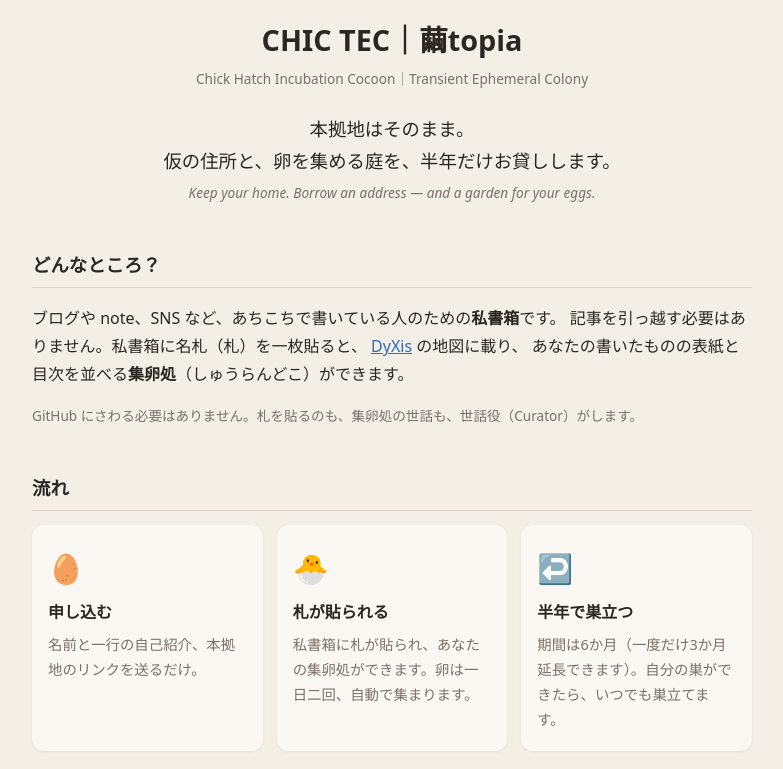
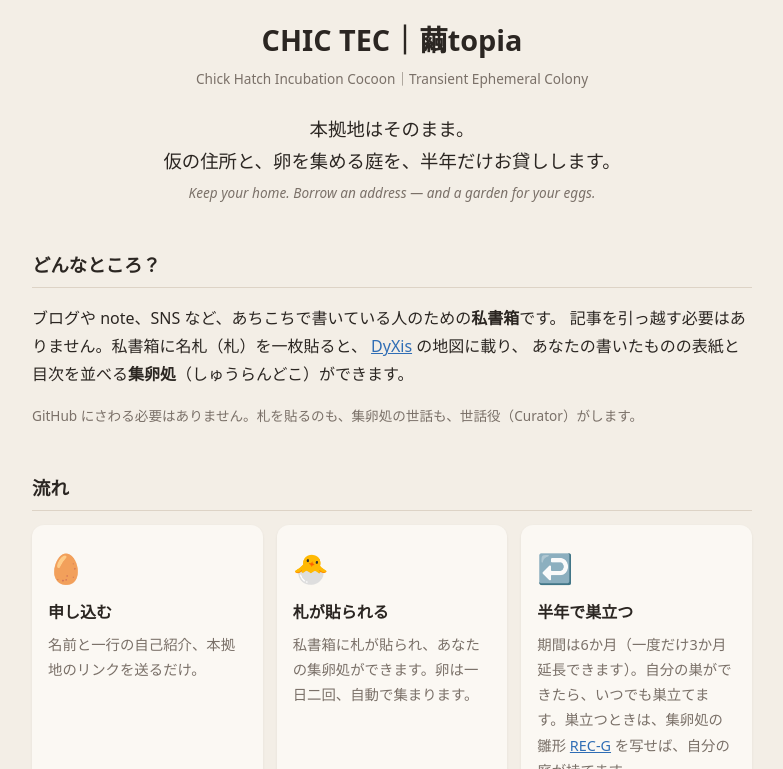
Before and after one commit to ittekiou/CHIC-TEC, a plain HTML site: page index.html in a window 1280 px wide. Shown: the part 183-952 px from the top of the page, without its empty margins (248-1031 px from the left). Drawn offline with Linux system fonts and the light colour scheme.

Commit message:
Update index.html

```diff
--- a/index.html
+++ b/index.html
@@ -63,7 +63,7 @@
   <div class="steps">
     <div class="step"><div class="ico">🥚</div><h3>申し込む</h3><p>名前と一行の自己紹介、本拠地のリンクを送るだけ。</p></div>
     <div class="step"><div class="ico">🐣</div><h3>札が貼られる</h3><p>私書箱に札が貼られ、あなたの集卵処ができます。卵は一日二回、自動で集まります。</p></div>
-    <div class="step"><div class="ico">↩️</div><h3>半年で巣立つ</h3><p>期間は6か月（一度だけ3か月延長できます）。自分の巣ができたら、いつでも巣立てます。</p></div>
+    <div class="step"><div class="ico">↩️</div><h3>半年で巣立つ</h3><p>期間は6か月（一度だけ3か月延長できます）。自分の巣ができたら、いつでも巣立てます。巣立つときは、集卵処の雛形 <a href="https://github.com/ittekiou/REC-G">REC-G</a> を写せば、自分の庭が持てます。</p></div>
   </div>
 
   <h2>見てみる</h2>
```
